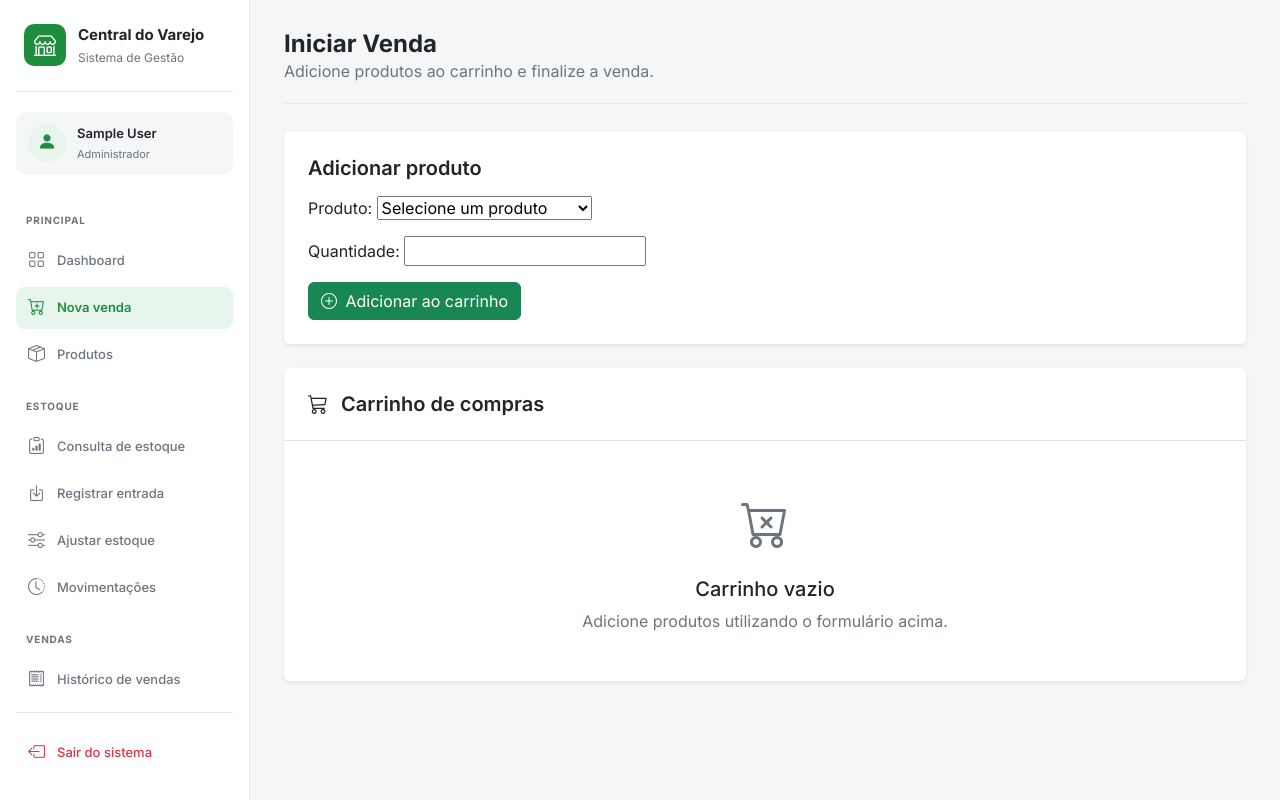
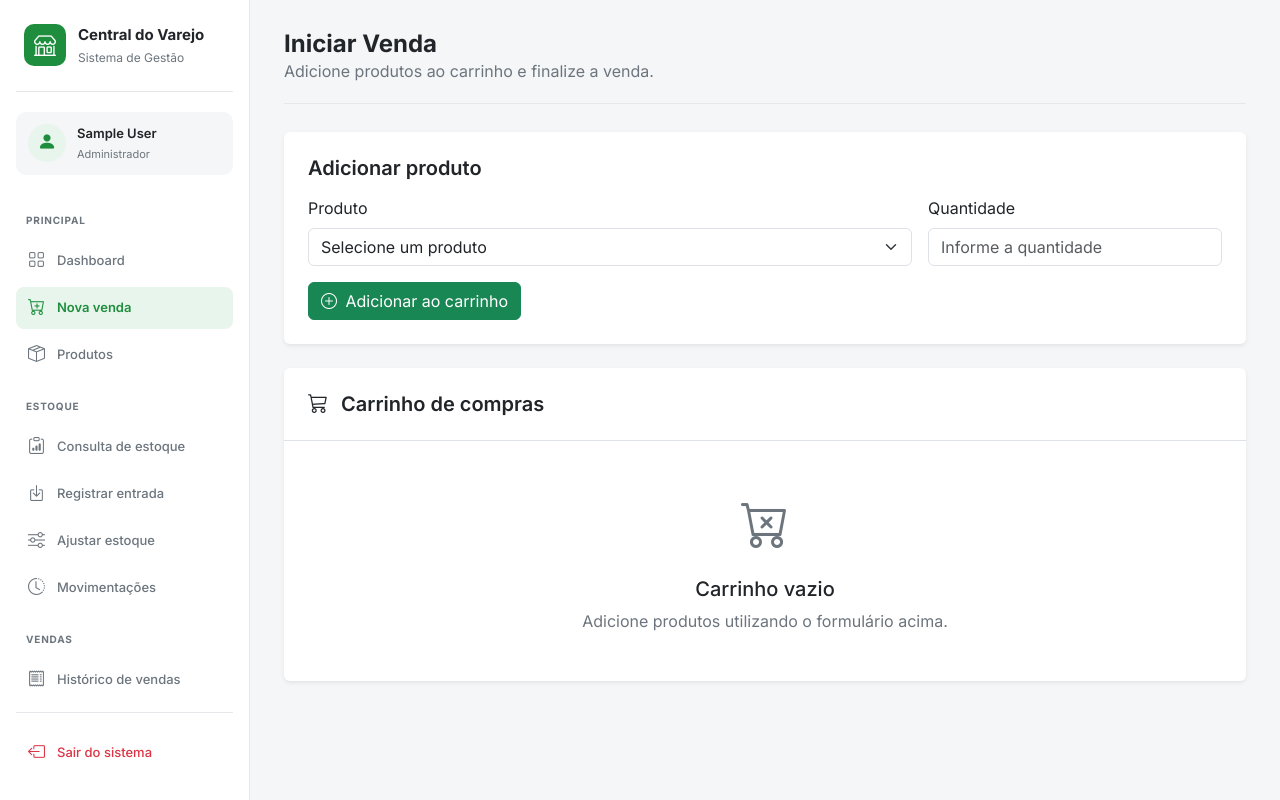
Before and after one commit to adlerlucasgit/centraldovarejo, a Django app: page /vendas/nova/ in a window 1280 px wide. Run offline with Django 5.2, Linux system fonts and the light colour scheme; a user stored in the database is signed in; tables that the repository leaves empty hold one stand-in row (values such as "Sample post").

Commit message:
feat: melhora interface do modulo de vendas

```diff
--- a/templates/vendas/iniciar_venda.html
+++ b/templates/vendas/iniciar_venda.html
@@ -14,30 +14,62 @@
 
 <!-- Adicionar produto -->
 <div class="card border-0 shadow-sm mb-4">
-
     <div class="card-body p-4">
 
         <h5 class="fw-semibold mb-3">
             Adicionar produto
         </h5>
 
-        <form method="post">
-
+        <form method="post" novalidate>
             {% csrf_token %}
 
-            {{ form.as_p }}
+            {% if form.non_field_errors %}
+            <div class="alert alert-danger" role="alert">
+                {{ form.non_field_errors }}
+            </div>
+            {% endif %}
 
-            <button type="submit" class="btn btn-success">
+            <div class="row g-3 align-items-end">
 
-                <i class="bi bi-plus-circle me-1"></i>
-                Adicionar ao carrinho
+                <div class="col-12 col-md-8">
+                    <label for="{{ form.produto.id_for_label }}" class="form-label">
+                        {{ form.produto.label }}
+                    </label>
 
-            </button>
+                    {{ form.produto }}
 
+                    {% for error in form.produto.errors %}
+                    <div class="text-danger small mt-1">
+                        {{ error }}
+                    </div>
+                    {% endfor %}
+                </div>
+
+                <div class="col-12 col-md-4">
+                    <label for="{{ form.quantidade.id_for_label }}" class="form-label">
+                        {{ form.quantidade.label }}
+                    </label>
+
+                    {{ form.quantidade }}
+
+                    {% for error in form.quantidade.errors %}
+                    <div class="text-danger small mt-1">
+                        {{ error }}
+                    </div>
+                    {% endfor %}
+                </div>
+
+                <div class="col-12">
+                    <button type="submit" class="btn btn-success">
+                        <i class="bi bi-plus-circle me-1"></i>
+                        Adicionar ao carrinho
+                    </button>
+                </div>
+
+            </div>
         </form>
 
     </div>
-
 </div>
 
 <!-- Carrinho -->
@@ -46,12 +78,10 @@
     <div class="card-body p-0">
 
         <div class="p-4 border-bottom">
-
             <h5 class="fw-semibold mb-0">
                 <i class="bi bi-cart3 me-2"></i>
                 Carrinho de compras
             </h5>
-
         </div>
 
         {% if itens_carrinho %}
@@ -61,7 +91,6 @@
             <table class="table table-hover align-middle mb-0">
 
                 <thead class="table-light">
-
                     <tr>
                         <th class="px-4">Produto</th>
                         <th>Quantidade</th>
@@ -69,7 +98,6 @@
                         <th>Subtotal</th>
                         <th class="text-end pe-4">Ações</th>
                     </tr>
-
                 </thead>
 
                 <tbody>
@@ -83,7 +111,6 @@
                         </td>
 
                         <td>
-
                             <form method="post" action="{% url 'atualizar_quantidade_venda' item.produto.id %}"
                                 class="d-flex align-items-center gap-2">
 
@@ -95,13 +122,10 @@
 
                                 <button type="submit" class="btn btn-sm btn-outline-success"
                                     title="Atualizar quantidade">
-
                                     <i class="bi bi-check-lg"></i>
-
                                 </button>
 
                             </form>
-
                         </td>
 
                         <td>
@@ -120,9 +144,7 @@
                                 {% csrf_token %}
 
                                 <button type="submit" class="btn btn-sm btn-outline-danger" title="Remover produto">
-
                                     <i class="bi bi-trash"></i>
-
                                 </button>
 
                             </form>
@@ -163,27 +185,51 @@
                 Finalizar venda
             </h5>
 
-            <form method="post" action="{% url 'finalizar_venda' %}"
+            <form method="post" action="{% url 'finalizar_venda' %}" novalidate
                 onsubmit="return confirm('Deseja realmente finalizar esta venda?');">
 
                 {% csrf_token %}
 
-                {{ finalizar_form.as_p }}
+                {% if finalizar_form.non_field_errors %}
+                <div class="alert alert-danger" role="alert">
+                    {{ finalizar_form.non_field_errors }}
+                </div>
+                {% endif %}
 
-                <div class="d-flex flex-wrap gap-2">
+                <div class="row g-3 align-items-end">
 
-                    <button type="submit" class="btn btn-success">
+                    <div class="col-12 col-md-6">
 
-                        <i class="bi bi-check-circle me-1"></i>
-                        Finalizar venda
+                        <label for="{{ finalizar_form.forma_pagamento.id_for_label }}" class="form-label">
+                            {{ finalizar_form.forma_pagamento.label }}
+                        </label>
 
-                    </button>
+                        {{ finalizar_form.forma_pagamento }}
 
-                    <a href="{% url 'inicio' %}" class="btn btn-outline-secondary">
+                        {% for error in finalizar_form.forma_pagamento.errors %}
+                        <div class="text-danger small mt-1">
+                            {{ error }}
+                        </div>
+                        {% endfor %}
 
-                        Cancelar
+                    </div>
 
-                    </a>
+                    <div class="col-12">
+
+                        <div class="d-flex flex-wrap gap-2">
+
+                            <button type="submit" class="btn btn-success">
+                                <i class="bi bi-check-circle me-1"></i>
+                                Finalizar venda
+                            </button>
+
+                            <a href="{% url 'inicio' %}" class="btn btn-outline-secondary">
+                                Cancelar
+                            </a>
+
+                        </div>
+
+                    </div>
 
                 </div>
 
--- a/vendas/forms.py
+++ b/vendas/forms.py
@@ -1,5 +1,6 @@
 from django import forms
 from django.contrib.auth import get_user_model
+
 from produtos.models import Produto
 from .models import Venda
 
@@ -12,17 +13,36 @@ class ItemCarrinhoForm(forms.Form):
         ),
         label="Produto",
         empty_label="Selecione um produto",
+        widget=forms.Select(
+            attrs={
+                "class": "form-select",
+            }
+        ),
     )
 
     quantidade = forms.IntegerField(
         min_value=1,
         label="Quantidade",
+        widget=forms.NumberInput(
+            attrs={
+                "class": "form-control",
+                "placeholder": "Informe a quantidade",
+                "min": 1,
+            }
+        ),
     )
+
 
 class AtualizarQuantidadeForm(forms.Form):
     quantidade = forms.IntegerField(
         min_value=1,
         label="Nova quantidade",
+        widget=forms.NumberInput(
+            attrs={
+                "class": "form-control form-control-sm",
+                "min": 1,
+            }
+        ),
     )
 
 
@@ -34,6 +54,11 @@ class FinalizarVendaForm(forms.Form):
         ],
         label="Forma de pagamento",
         required=True,
+        widget=forms.Select(
+            attrs={
+                "class": "form-select",
+            }
+        ),
     )
 
 
@@ -41,13 +66,23 @@ class FiltroHistoricoVendasForm(forms.Form):
     data_inicial = forms.DateField(
         required=False,
         label="Data inicial",
-        widget=forms.DateInput(attrs={"type": "date"}),
+        widget=forms.DateInput(
+            attrs={
+                "type": "date",
+                "class": "form-control",
+            }
+        ),
     )
 
     data_final = forms.DateField(
         required=False,
         label="Data final",
-        widget=forms.DateInput(attrs={"type": "date"}),
+        widget=forms.DateInput(
+            attrs={
+                "type": "date",
+                "class": "form-control",
+            }
+        ),
     )
 
     operador = forms.ModelChoiceField(
@@ -60,6 +95,11 @@ class FiltroHistoricoVendasForm(forms.Form):
         required=False,
         label="Operador",
         empty_label="Todos os operadores",
+        widget=forms.Select(
+            attrs={
+                "class": "form-select",
+            }
+        ),
     )
 
     forma_pagamento = forms.ChoiceField(
@@ -69,12 +109,23 @@ class FiltroHistoricoVendasForm(forms.Form):
         ],
         required=False,
         label="Forma de pagamento",
+        widget=forms.Select(
+            attrs={
+                "class": "form-select",
+            }
+        ),
     )
 
     numero = forms.CharField(
         required=False,
         max_length=30,
         label="Número da venda",
+        widget=forms.TextInput(
+            attrs={
+                "class": "form-control",
+                "placeholder": "Informe o número da venda",
+            }
+        ),
     )
 
     def clean(self):
```
